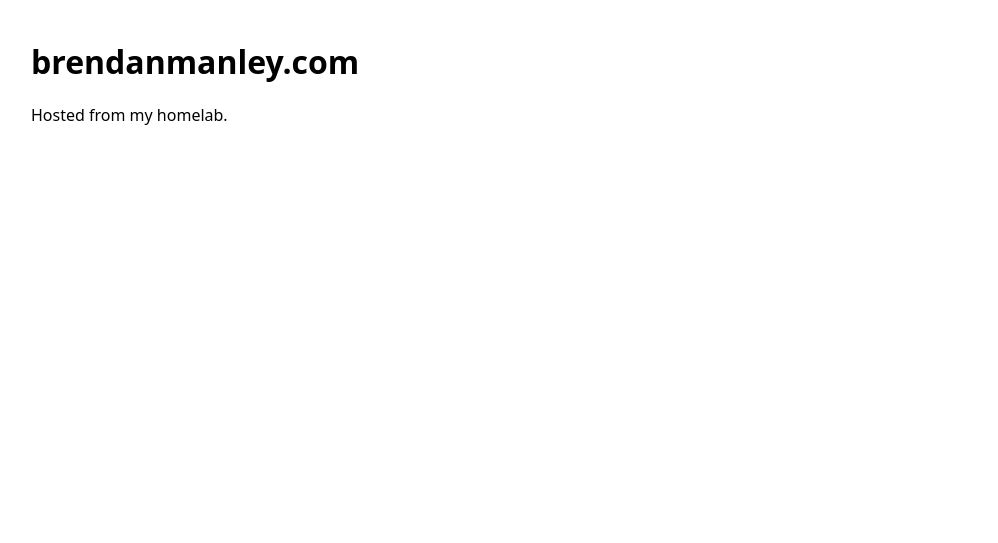
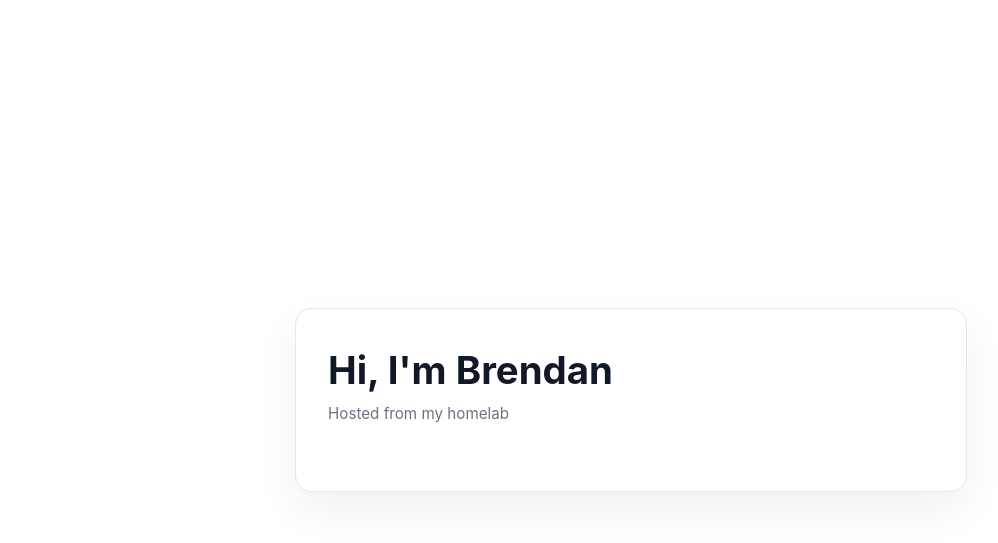
Before and after one commit to spicyhek/homelab-hosted-personal-site, a plain HTML site: page site/index.html in a window 1280 px wide. Shown: the whole page, without its empty margins (9-1007 px from the left). Drawn offline with Linux system fonts and the light colour scheme.

Commit message:
update test

```diff
--- a/site/index.html
+++ b/site/index.html
@@ -1,12 +1,81 @@
 <!doctype html>
-<html>
+<html lang="en">
   <head>
     <meta charset="utf-8" />
-    <meta name="viewport" content="width=device-width,initial-scale=1" />
+    <meta name="viewport" content="width=device-width, initial-scale=1" />
     <title>brendanmanley.com</title>
+    <style>
+      :root {
+        color-scheme: light;
+      }
+
+      *,
+      *::before,
+      *::after {
+        box-sizing: border-box;
+      }
+
+      body {
+        margin: 0;
+        min-height: 100vh;
+        font-family: -apple-system, BlinkMacSystemFont, system-ui, -system-ui,
+          "Segoe UI", sans-serif;
+        background-color: #ffffff;
+        color: #111827;
+        display: flex;
+        align-items: center;
+        justify-content: center;
+      }
+
+      .page {
+        width: 100%;
+        max-width: 720px;
+        padding: 3rem 1.5rem;
+      }
+
+      .card {
+        border-radius: 1rem;
+        border: 1px solid #e5e7eb;
+        background: #ffffff;
+        box-shadow: 0 18px 45px rgba(15, 23, 42, 0.06);
+        padding: 2.5rem 2rem;
+      }
+
+      .eyebrow {
+        font-size: 0.75rem;
+        letter-spacing: 0.18em;
+        text-transform: uppercase;
+        color: #9ca3af;
+        margin-bottom: 0.75rem;
+      }
+
+      h1 {
+        font-size: clamp(2.25rem, 3vw, 2.75rem);
+        line-height: 1.1;
+        margin: 0 0 0.75rem;
+      }
+
+      .muted {
+        color: #6b7280;
+        font-size: 0.95rem;
+        margin: 0 0 1.75rem;
+      }
+
+      @media (max-width: 600px) {
+        .card {
+          padding: 2rem 1.5rem;
+        }
+      }
+    </style>
   </head>
-  <body style="font-family: system-ui; margin: 40px; max-width: 720px;">
-    <h1>brendanmanley.com</h1>
-    <p>Hosted from my homelab.</p>
+  <body>
+    <main class="page" aria-label="Personal landing page">
+      <section class="card">
+        <h1>Hi, I'm Brendan</h1>
+        <p class="muted">Hosted from my homelab</p>
+        <div class="pill-row" aria-label="Status information">
+        </div>
+      </section>
+    </main>
   </body>
 </html>
```
